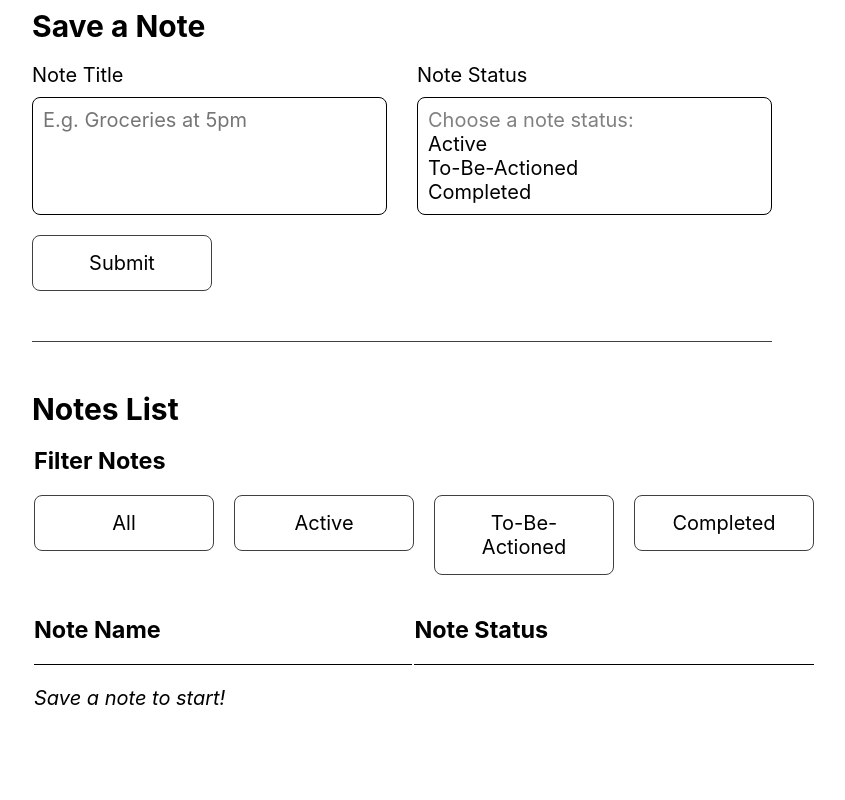
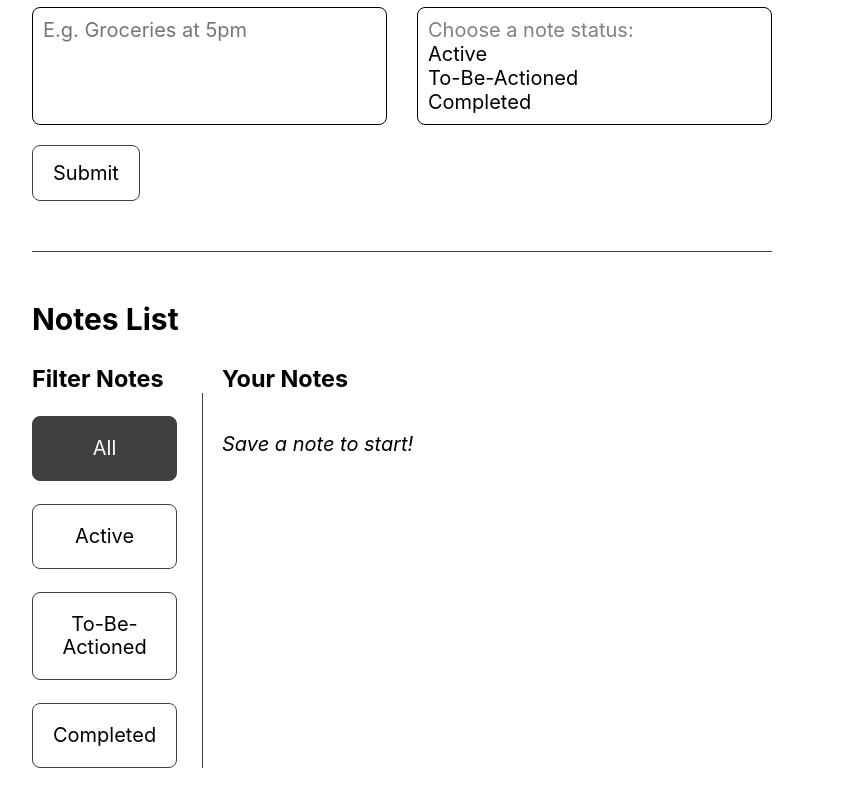
Before and after one commit to code-by-mandy/note-tracker, a React (Create React App) app: page / in a window 1280 px wide. Shown: the part 280-1080 px from the top of the page, without its empty margins (238-1083 px from the left). Built offline with nearby package versions, Linux system fonts and the light colour scheme.

Commit message:
responsive styles

```diff
--- a/src/App.js
+++ b/src/App.js
@@ -16,7 +16,7 @@ function App() {
   }
 
   //state for storing filter string
-  const [filter, setFilter] = useState("All");
+  const [filter, setFilter] = useState("all");
 
   //get filter when chosen
   const getFilterInput = (chosenFilter) => {
@@ -35,7 +35,7 @@ function App() {
       const notesArray = [...notes];
       let filteredNotesArray = [];
 
-      if (filter !== ("All")) {
+      if (filter !== ("all")) {
         filteredNotesArray = notesArray.filter(note => note.status === filter)
       } else (
           filteredNotesArray = notesArray
@@ -58,31 +58,28 @@ function App() {
           </section>
 
           <section>
-
-            {/* Using table here to reflect ask of tech challenge; would use flexbox or grid for responsive design */}
-              <table>
-                <caption><h2>Notes List</h2></caption>
-                <tbody className="notesList">
-                  <tr>
-                    <td colSpan="2"><NotesFilter filterString = {getFilterInput} notesLength = {notes.length}/></td>
-                  </tr>
-                  <tr>
-                    <th scope="col"><h3>Note Name</h3></th>
-                    <th scope="col"><h3>Note Status</h3></th>
-                  </tr>
-
-                  { notes.length === 0 ?
-                    <tr>
-                      <td colSpan="2" className="placeholderRow"><em>Save a note to start!</em></td>
-                    </tr> :
+            <h2>Notes List</h2>
+              <div className="notesWrapper">
+                <NotesFilter filterString = {getFilterInput}/>
+                <div className="notesList">
+                  <h3>Your Notes</h3>
+                  {
+                        notes.length === 0 ?
+                        <div className="noteRow">
+                          <p className="placeholderRow"><em>Save a note to start!</em></p>
+                        </div> :
+                        <ul>
+                          {
                             filteredNotes.map(note => {
                               return (
                                 <NoteRow key={notes.indexOf(note)} name={note.name} status={note.status}/>
                               )
                             })
                           }
-                </tbody>
-              </table>
+                        </ul>
+                      }
+                </div>
+              </div>
           </section>
         </div>
       </main>
--- a/src/components/NoteInput.js
+++ b/src/components/NoteInput.js
@@ -46,7 +46,9 @@ const NoteInput = ( {submitNote} ) => {
                         </select>
                     </div>
                 </div>
-                <button type="submit">Submit</button>
+                <div>
+                    <button type="submit">Submit</button>
+                </div>
             </form>
         </div>
 
--- a/src/components/NoteRow.js
+++ b/src/components/NoteRow.js
@@ -1,9 +1,31 @@
 const NoteRow = ({name, status}) => {
+
+    const capitalize = string => {
+
+        if (string === "tba") {
+            return string.toUpperCase();
+        } else {
+            const firstLetter = string.charAt(0);
+            const upperFirst = firstLetter.toUpperCase();
+
+            const slicedWord = string.slice(1);
+
+            return `${upperFirst}${slicedWord}`
+        }
+    }
+
+    const finalName = capitalize(name);
+    const finalStatus = capitalize(status);
+
     return (
-        <tr>
-            <td className="note">{name}</td>
-            <td className="note">{status}</td>
-        </tr>
+        <li className="noteItem">
+            <div className="noteRow">
+                <h4>{finalName}</h4>
+                {
+                    finalStatus !== "" ? <p>({finalStatus})</p> : null
+                }
+            </div>
+        </li>
     );
 }
 
--- a/src/components/NotesFilter.js
+++ b/src/components/NotesFilter.js
@@ -1,44 +1,67 @@
-const NotesFilter = ({filterString, notesLength}) => {
+const NotesFilter = ({filterString}) => {
 
     const handleFilter = (e) => {
-        filterString(e.target.textContent);
-        e.target.classList.add("active");
-        e.target.setAttribute("aria-pressed", true);
-
-        const filters = document.querySelectorAll('li > button');
-        filters.forEach( filter => {
-            if (filter !== e.target) {
-                filter.classList.remove("active");
-                filter.setAttribute("aria-pressed", false);
-            }
-        });
+        filterString(e.target.value);
     }
 
-    // const checkAll = (e) => {
-    //     if (updatedFilter.includes("all")) {
-    //         checkBoxesNode.forEach(checkbox => checkbox.checked = true)
-    //     } else if (e.target.value === "all" && e.target.checked === false) {
-    //         checkBoxesNode.forEach(checkbox => checkbox.checked = false)
-    //     }
-    //     console.log(updatedFilter);
-    // }
+    const fieldset = document.querySelector('fieldset');
+    const keyFocus = () => {
+        fieldset.classList.add("focused");
+    }
+
+    const keyLeave = () => {
+        fieldset.classList.remove("focused");
+    }
 
     return (
-        <div>
-            <label htmlFor="filter"><h3>Filter Notes</h3></label>
-            <ul id="filter" className="filterWrapper">
-                <li>
-                    {
-                        notesLength === 0 ?
-                        <button onClick={handleFilter} aria-pressed="false">All</button> :
-                        <button onClick={handleFilter} className="active" aria-pressed="true">All</button>
-                    }
-                </li>
-                <li><button onClick={handleFilter} aria-pressed="false">Active</button></li>
-                <li><button onClick={handleFilter} aria-pressed="false">To-Be-Actioned</button></li>
-                <li><button onClick={handleFilter} aria-pressed="false">Completed</button></li>
-            </ul>
-        </div>
+        <form onFocus={keyFocus} onBlur={keyLeave} name="filter">
+            <fieldset name="filter">
+                <legend><h3>Filter Notes</h3></legend>
+                <div className="filterWrapper">
+                    <div className="filterOption">
+                        <input
+                            type="radio"
+                            name="filter"
+                            id="all"
+                            value="all"
+                            defaultChecked="true"
+                            onClick={handleFilter}
+                        ></input>
+                        <label htmlFor="all" name="filter">All</label>
+                    </div>
+                    <div className="filterOption">
+                        <input
+                            type="radio"
+                            name="filter"
+                            id="active"
+                            value="active"
+                            onClick={handleFilter}
+                        ></input>
+                        <label htmlFor="active" name="filter">Active</label>
+                    </div>
+                    <div className="filterOption">
+                        <input
+                            type="radio"
+                            name="filter"
+                            id="tba"
+                            value="tba"
+                            onClick={handleFilter}
+                        ></input>
+                        <label htmlFor="tba" name="filter">To-Be-Actioned</label>
+                    </div>
+                    <div className="filterOption">
+                        <input
+                            type="radio"
+                            name="filter"
+                            id="completed"
+                            value="completed"
+                            onClick={handleFilter}
+                        ></input>
+                        <label htmlFor="completed" name="filter">Completed</label>
+                    </div>
+                </div>
+            </fieldset>
+        </form>
     )
 }
 
--- a/src/index.css
+++ b/src/index.css
@@ -28,18 +28,18 @@ html {
 .wrapper {
   max-width: 800px;
   margin: 0 auto;
-  padding: 30px;
+  padding: 0 30px;
 }
 
 header, footer, main {
   padding: 30px 0;
 }
 
-form[name=noteInput], .inputFieldsWrapper, .inputField, .filterWrapper {
+form[name=noteInput], .inputFieldsWrapper, .inputField, .filterWrapper, .noteRow {
   display: flex;
 }
 
-h2, h3, p {
+h2, h4, p {
   margin: 20px 0 0;
 }
 
@@ -102,7 +102,6 @@ button {
   border-radius: 8px;
   padding: 15px 20px;
   font-size: 100%;
-  width: 9em;
   margin: 20px 0;
 }
 
@@ -125,49 +124,83 @@ button:-moz-focusring,[type=submit]:-moz-focusring{
   outline:1px dotted
 }
 
-/*notes table*/
+/*notes list*/
 section:last-of-type {
   border-top: 1px solid #404040;
   margin-top: 30px;
   padding-top: 30px;
-}
-caption {
-  text-align: left;
-}
-
-table {
-  width: 100%;
-}
-
-th {
-  text-align: left;
-  padding-bottom: 20px;
-  border-bottom: 1px solid #000000;
-}
-
-.note {
-  padding: 20px 0 20px 10px;
-  border-bottom: 1px solid #000000;
 }
 
 .placeholderRow {
   padding-top: 20px;
 }
 
+.notesWrapper {
+  display: block;
+  padding-top: 30px;
+}
+
+.notesList {
+  margin-top: 30px;
+  margin-left: 0;
+}
+
+.notesList h3 {
+  border-top: 1px solid #404040;
+  padding-top: 30px;
+}
+
+.noteItem {
+  margin-left: 30px;
+}
+
+.noteRow {
+  flex-wrap: wrap;
+}
+.noteRow h4 {
+  margin-right: 0.25em;
+  overflow-wrap: anywhere;
+}
 
 /*filter*/
+form[name=filter] {
+    width: 100%;
+}
+
+fieldset {
+  border: none;
+}
+
+fieldset.focused {
+  border: 2px solid #404040;
+  border-radius: 8px;
+}
 
 .filterWrapper {
-  justify-content: flex-start
+  justify-content: flex-start;
+  flex-direction: column;
+  text-align: center;
 }
 
-li {
-  list-style: none;
-  margin-right: 20px;
+.filterOption {
+  flex-grow: 1;
 }
 
-li:last-child {
-  margin-right: 0;
+.filterWrapper input{
+  opacity: 0;
+}
+
+.filterWrapper label {
+  margin: 0 1.25em 0 0;
+  padding: 20px;
+  border-radius: 8px;
+  border: 1px solid #404040;
+  display: block;
+}
+
+.filterWrapper input:checked ~ label {
+  background-color: #404040;
+  color: #FFFFFF;
 }
 
 /*footer*/
@@ -178,7 +211,42 @@ footer {
   text-align: center;
 }
 
+@media (min-width: 25em) {
+  /*filter*/
+  form[name=filter] {
+    width: 8em;
+  }
+
+  .filterWrapper {
+    border-right: 1px solid #404040;
+    text-align: center;
+  }
+
+  .filterOption {
+    width: 100%;
+  }
+
+  .notesWrapper {
+    display: flex;
+  }
+
+  /*notes list*/
+
+  .notesList {
+    margin-left: 30px;
+    margin-top: 0;
+  }
+
+  .notesList h3 {
+    border-top: none;
+    padding-top: 0px;
+  }
+}
+
 @media (min-width: 35em) {
+
+  /*input form*/
+
   .inputFieldsWrapper {
     flex-direction: row;
     justify-content: space-between;
@@ -191,4 +259,10 @@ footer {
   .inputField {
     width: calc(50% - 15px);
   }
+
+  /*notes list*/
+
+  .noteItem {
+    margin-left: 60px;
+  }
 }
```
Lines whose indentation alone changed are shown as unchanged.
